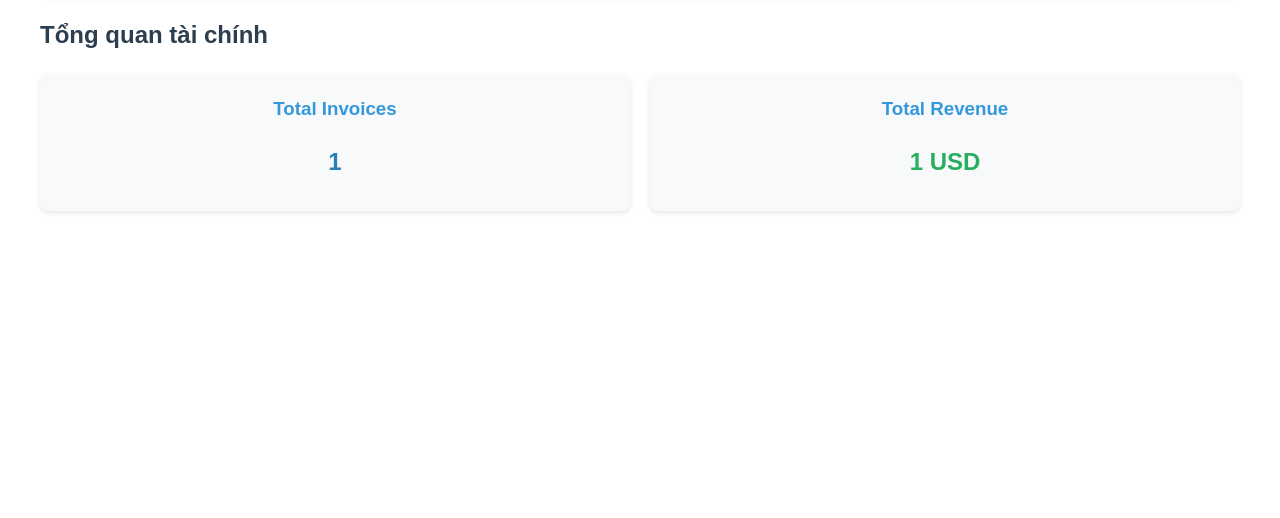
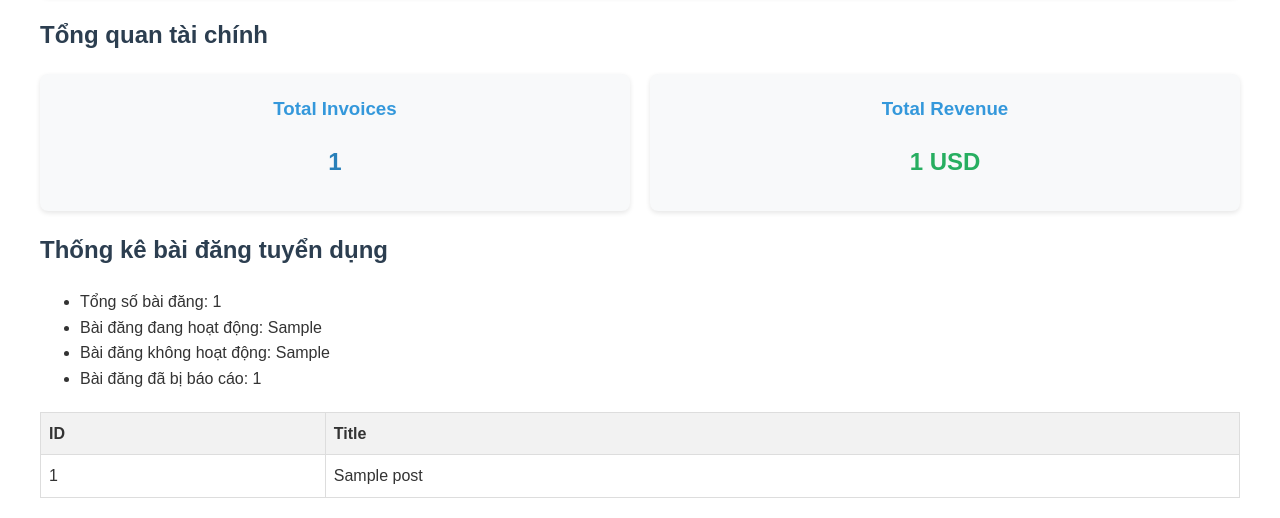
Before and after one commit to TranDangMyTien/JobPortalApp, a Django app: template jobs/templates/admin/job_market_stats.html in a window 1280 px wide. Shown: the part 4345-4863 px from the top of the page. Before the commit the page ends 4558 px from the top, so only its background shows below. Run offline with Django 4.2, Linux system fonts and the light colour scheme; tables that the repository leaves empty hold one stand-in row (values such as "Sample post"); the template is opened without the code that fills it: values that come from a table or form of the project are taken from there, most other values are stand-ins (such as "Sample title", 1, 10 or a date in 2020); parts of the project's set-up code (start-up, migrations or seed data) failed here and were passed over; some libraries are stand-ins or nearby versions.

Commit message:
fix CI/CD time 10

```diff
--- a/jobPortal/settings.py
+++ b/jobPortal/settings.py
@@ -41,7 +41,7 @@ INSTALLED_APPS = [
     # 'adminlte3',
     # 'adminlte3_theme',
     # 'admin_adminlte.apps.AdminAdminlteConfig',
-    # 'daphne',
+    'daphne',    # Bỏ ra hư chat
     # Phần chat
     'channels',
     # Quản lý admin
@@ -471,4 +471,4 @@ JAZZMIN_UI_TWEAKS = {
 STRIPE_TEST_PUBLIC_KEY = os.environ.get('STRIPE_TEST_PUBLIC_KEY')
 STRIPE_TEST_SECRET_KEY = os.environ.get('STRIPE_TEST_SECRET_KEY')
 #
-SITE_URL='http://192.168.1.56:8000'
+SITE_URL='http://192.168.1.58:8000'
--- a/jobs/admin.py
+++ b/jobs/admin.py
@@ -436,6 +436,8 @@ class MyAdminSite(admin.AdminSite):
             .annotate(count=Count('id'))
             .order_by('-count')[:5]
         )
+
+        recruitment_post_stats = dao.get_recruitment_post_stats()
         context = {
             'job_trends': dao.get_job_trends(),
             'student_jobs_stats': student_jobs_stats,
@@ -466,6 +468,7 @@ class MyAdminSite(admin.AdminSite):
             'monthly_invoice_counts': monthly_invoice_counts,
             'monthly_revenue': monthly_revenue,
             'top_5_products': top_5_products,
+            'recruitment_post_stats': recruitment_post_stats,
         }
         return render(request, 'admin/job_market_stats.html', context)
 
--- a/jobs/templates/admin/job_market_stats.html
+++ b/jobs/templates/admin/job_market_stats.html
@@ -80,9 +80,30 @@
             font-weight: bold; /* Chữ đậm */
         }
 
-.revenue {
-    color: #27ae60; /* Màu xanh lá cho doanh thu */
-}
+        .revenue {
+            color: #27ae60; /* Màu xanh lá cho doanh thu */
+
+        }
+        table {
+            width: 100%;
+            border-collapse: collapse;
+            margin-top: 20px;
+        }
+        table, th, td {
+            border: 1px solid #ddd;
+            padding: 8px;
+        }
+        th {
+            background-color: #f2f2f2;
+            font-weight: bold;
+            text-align: left;
+        }
+        tr:nth-child(even) {
+            background-color: #f9f9f9;
+        }
+        tr:hover {
+            background-color: #f1f1f1;
+        }
     </style>
 </head>
 <body>
@@ -217,7 +238,35 @@
             <p class="highlight revenue">{{ total_revenue }} USD</p>
         </div>
     </div>
-
+    <h2>Thống kê bài đăng tuyển dụng</h2>
+    <ul>
+        <li>Tổng số bài đăng: {{ recruitment_post_stats.total_posts }}</li>
+        <li>Bài đăng đang hoạt động: {{ recruitment_post_stats.active_posts }}</li>
+        <li>Bài đăng không hoạt động: {{ recruitment_post_stats.inactive_posts }}</li>
+        <li>Bài đăng đã bị báo cáo: {{ recruitment_post_stats.reported_posts_count }}</li>
+    </ul>
+    <table>
+        <thead>
+            <tr>
+                <th>ID</th>
+                <th>Title</th>
+                <!-- Thêm các cột khác nếu cần -->
+            </tr>
+        </thead>
+        <tbody>
+            {% for post in recruitment_post_stats.reported_posts_list %}
+                <tr>
+                    <td>{{ post.id }}</td>
+                    <td>{{ post.title }}</td>
+                    <!-- Thêm các cột khác nếu cần -->
+                </tr>
+            {% empty %}
+                <tr>
+                    <td colspan="2">No reported posts found.</td>
+                </tr>
+            {% endfor %}
+        </tbody>
+    </table>
 
 
     <script>
--- a/jobs/urls.py
+++ b/jobs/urls.py
@@ -65,4 +65,8 @@ urlpatterns = [
     path('list_applications_for_post/<int:post_id>/', views.ListApplicationsForPost.as_view(), name='list_applications_for_post'),
     # path('applications/status/<int:application_id>/', views.update_application_status, name='update_application_status'),
     path('jobapplication/<int:pk>/status/', views.JobApplicationStatusUpdateView.as_view(), name='jobapplication-status-update'),
+    path('register-employer/', views.EmployerRegistrationView.as_view(), name='register-employer'),
+    path('payment_stripe/payment/', views.StripeCheckoutViewSet.as_view({'post': 'create'}), name='create_invoice'),
+    path('payment_success/', views.StripeCheckoutViewSet.as_view({'get': 'retrieve_payment'}), name='payment-success'),
+    path('invoices/', views.StripeCheckoutViewSet.as_view({'get': 'list_invoices'}), name='list_invoices'),
 ]
```
Also changed, not shown: jobs/dao.py (+23 -0 lines), jobs/views.py (+22 -48 lines).
